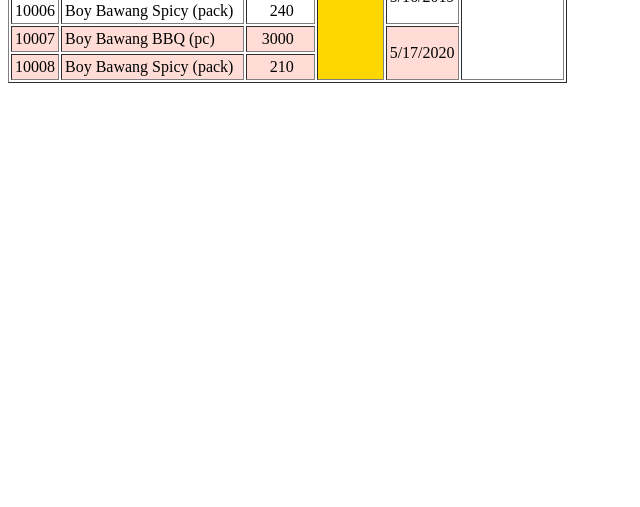
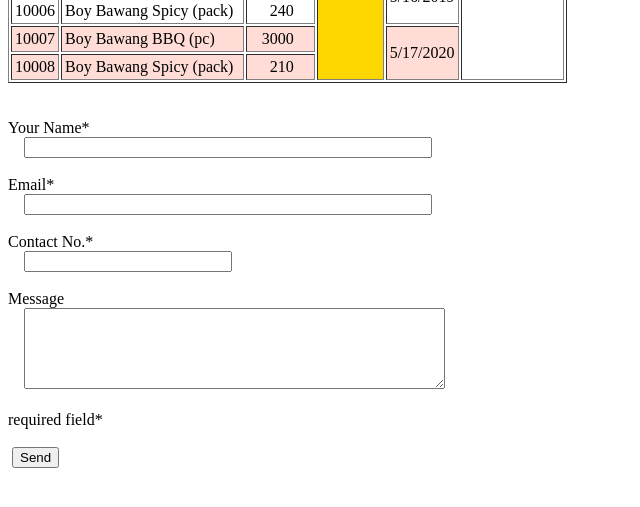
Before and after one commit to MarkZuckerbergerFEU/Proj1, a plain HTML site: page index.html in a window 1280 px wide. Shown: the part 209-716 px from the top of the page, without its empty margins (0-640 px from the left). Drawn offline with Linux system fonts and the light colour scheme.

Commit message:
Update index.html

```diff
--- a/index.html
+++ b/index.html
@@ -73,5 +73,30 @@
             <td>&nbsp&nbsp&nbsp&nbsp&nbsp210</td>
         </tr>
     </table>
+    <br><br>
+
+    <body>
+        <form>
+            Your Name* <br>
+            &nbsp&nbsp&nbsp&nbsp<input style="width:400px">
+            <br><br>
+            Email*
+            <br>
+            &nbsp&nbsp&nbsp&nbsp<input style="width:400px">
+            <br><br>
+            Contact No.* <br>
+            &nbsp&nbsp&nbsp&nbsp<input style="width:200px">
+            <br><br>
+
+            Message <br>
+            &nbsp&nbsp&nbsp&nbsp<textarea rows="5" cols="50"> </textarea>
+            <br> <br>
+            required field*
+            <br><br>
+            &nbsp;<input type="Submit" value="Send">
+        </form>
+
+
+    </body>
 </body>
 </html>
```
